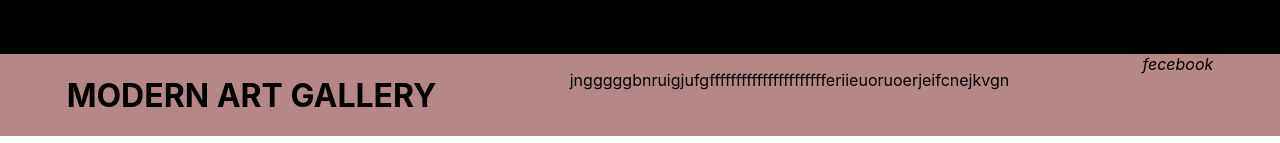
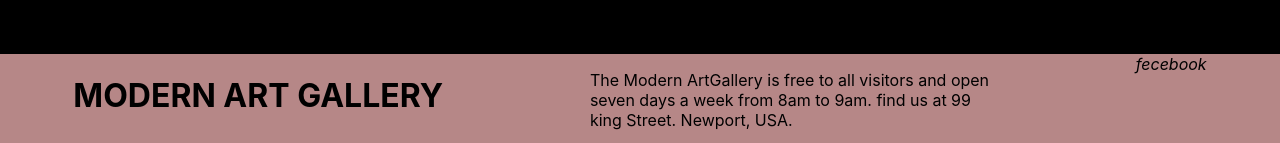
Before and after one commit to BilalAlnajjar/Ajial_Test3, a React (Create React App) app: page / in a window 1280 px wide. Shown: the part 2052-2195 px from the top of the page. Built offline with nearby package versions, Linux system fonts and the light colour scheme.

Commit message:
Edit content for gallery

```diff
--- a/src/Component/Footer.js
+++ b/src/Component/Footer.js
@@ -9,7 +9,10 @@ class Footer extends React.Component{
           </div>
 
           <div className="gall-content">
-              <p>jngggggbnruigjufgfffffffffffffffffffffferiieuoruoerjeifcnejkvgn</p>
+              <p>The Modern ArtGallery is free to all visitors and open<br></br>
+                 seven days a week from 8am to 9am. find us at 99<br></br>
+                 king Street. Newport, USA.
+              </p>
           </div>
 
           <div className="gall-icons">
```
